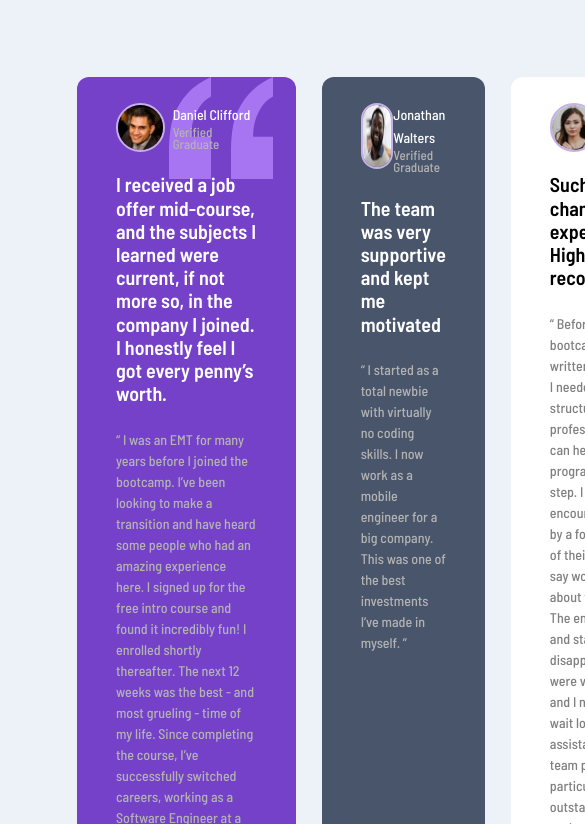
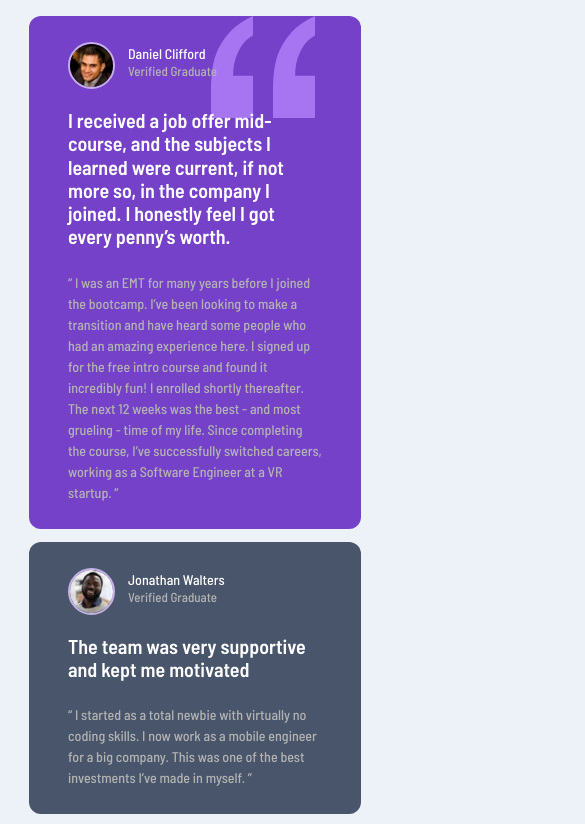
Before and after one commit to leenishere/testimonial, a Gatsby site: page / in a window 390 px wide. Shown: the top 824 px of the page, 585 px wide, since content can reach past the window. Built offline with nearby package versions, Linux system fonts and the light colour scheme; Gatsby itself is replaced by a stand-in of ours.

Commit message:
mobile responsiveness
stacked view for tablet and mobile view

```diff
--- a/src/components/layout.css
+++ b/src/components/layout.css
@@ -34,6 +34,13 @@ main{
     'first first second third'
     'fourth fifth fifth third';
     margin: 4rem;
+}
+
+@media (max-width: 1023px){
+  main{
+    display: block;
+    margin: 1rem;
+  }
 }
 
 article,
```
